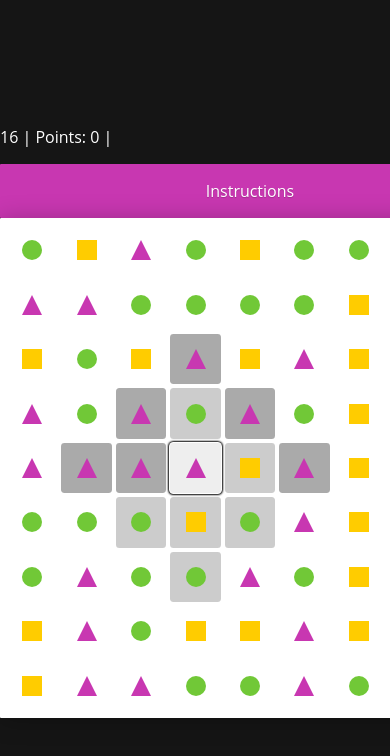
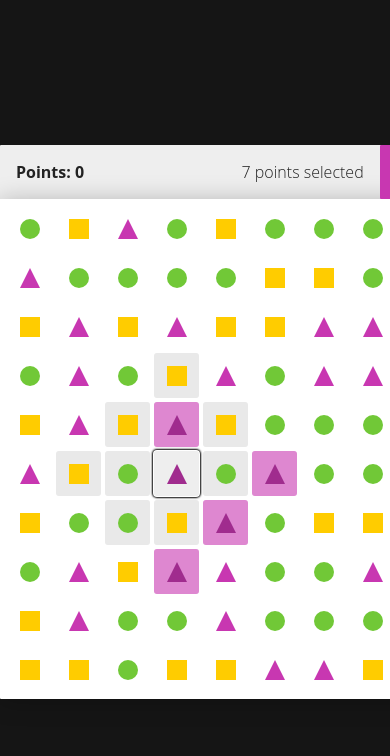
Before and after one commit to oal/LudumDare35, a plain HTML site: page index.html in a window 390 px wide. Both pictures are taken after a click on the link "Start game". Shown: the top 756 px of the page. Drawn offline with Linux system fonts and the light colour scheme.

Commit message:
SASS for styling and some visual tweaks.

```diff
--- /dev/null
+++ b/css/game.scss
@@ -0,0 +1,226 @@
+$square: #FFCC00;
+$triangle: #C837B1;
+$circle: #71C837;
+
+$squareLight: lighten($square, 20%);
+$triangleLight: lighten($triangle, 20%);
+$circleLight: lighten($circle, 20%);
+
+$squareDark: darken($square, 10%);
+$triangleDark: darken($triangle, 10%);
+$circleDark: darken($circle, 10%);
+
+* {
+  -webkit-box-sizing: border-box;
+  -moz-box-sizing: border-box;
+  box-sizing: border-box;
+}
+
+html, body {
+  height: 100%;
+  margin: 0;
+  padding: 0;
+}
+
+body {
+  display: flex;
+  font-family: 'Open Sans', sans-serif;
+  background-color: #151515;
+  overflow: hidden;
+}
+
+.instructions {
+  background-color: #fff;
+  position: absolute;
+  top: 0;
+  left: 0;
+  right: 0;
+  bottom: 0;
+  padding: 2rem;
+  z-index: 999;
+}
+
+.instruction-text {
+  max-width: 800px;
+  margin: 0 auto;
+  display: flex;
+}
+
+.instruction-col {
+  padding: 0 2rem;
+}
+
+table {
+  border-collapse: collapse;
+  font-size: 80%;
+}
+
+table td, table th {
+  border: 1px solid #ccc;
+  padding: 0.5rem;
+}
+
+.btn {
+  background-color: #C837B1;
+  color: #fff;
+  border: 0;
+  border-radius: 1px;
+  text-shadow: 0 1px 1px rgba(0, 0, 0, 0.2);
+  display: block;
+  text-align: center;
+  margin: 1rem 0 0 0;
+  padding: 1rem;
+  cursor: pointer;
+}
+
+#game {
+  margin: auto;
+}
+
+.menu-gui {
+  background-color: #fff;
+  padding: 2rem;
+}
+
+.info {
+  background-color: #eee;
+  color: #222;
+  display: flex;
+  border-radius: 1px 1px 0 0;
+
+  .points-total {
+    flex: 1 0 10%;
+    margin: auto;
+    font-weight: bold;
+    padding: 0 1rem;
+  }
+
+  .points-selected {
+    flex: 1 0 30%;
+    margin: auto;
+    font-weight: lighter;
+    padding: 0 1rem;
+    text-align: right;
+  }
+
+  .buttons {
+    flex: 0 1 auto;
+
+    .btn {
+      margin-top: 0;
+    }
+  }
+}
+
+.board {
+  display: flex;
+  flex-wrap: wrap;
+  width: 500px;
+  height: 500px;
+  background-color: #fff;
+  padding: 5px;
+  box-shadow: 0 2px 25px rgba(0, 0, 0, 0.25);
+  border-radius: 0 0 1px 1px;
+}
+
+.tile {
+  background-clip: content-box;
+  display: flex;
+  flex: 1 0 auto;
+  border-radius: 10%;
+  border: 2px solid transparent;
+
+  transition: background 0.5s;
+
+  &.highlight {
+    background-color: #e9e9e9;
+    box-shadow: 0 !important;
+  }
+
+  &.active {
+    background-color: #aaa;
+  }
+
+  &.active.highlight {
+    background-color: #eee;
+    box-shadow: 0 0 2px #000;
+  }
+
+  &.locked {
+    animation: tile-lock 0.5s;
+    animation-fill-mode: forwards;
+  }
+
+  span {
+    display: block;
+    margin: auto;
+  }
+}
+
+.shape-0 {
+  span {
+    background-color: $square;
+    width: 20px;
+    height: 20px;
+  }
+
+  &.active {
+    background-color: $squareLight;
+
+    span {
+      background-color: $squareDark;
+    }
+  }
+}
+
+.shape-1 {
+  span {
+    border-bottom: 20px solid $triangle;
+    border-left: 10px solid transparent;
+    border-right: 10px solid transparent;
+  }
+
+  &.active {
+    background-color: $triangleLight;
+
+    span {
+      border-bottom-color: $triangleDark;
+    }
+  }
+}
+
+.shape-2 {
+  span {
+    background-color: $circle;
+    width: 20px;
+    height: 20px;
+    border-radius: 100%;
+  }
+
+  &.active {
+    background-color: $circleLight;
+
+    span {
+      background-color: $circleDark;
+    }
+  }
+}
+
+@keyframes tile-lock {
+  0% {
+    opacity: 1;
+  }
+  50% {
+    transform: scale(15, 15);
+    background-color: transparent;
+    position: relative;
+    z-index: 10;
+
+    opacity: 0.4;
+  }
+  100% {
+    position: static;
+    opacity: 0.15;
+    transform: scale(1, 1);
+  }
+}
--- a/index.html
+++ b/index.html
@@ -3,164 +3,7 @@
 
 <head>
     <title>LudumDare 35</title>
-    <style>
-        * {
-            -webkit-box-sizing: border-box;
-            -moz-box-sizing: border-box;
-            box-sizing: border-box;
-        }
-
-        html, body {
-            height: 100%;
-            margin: 0;
-            padding: 0;
-        }
-
-        body {
-            display: flex;
-            font-family: 'Open Sans', sans-serif;
-            background-color: #151515;
-        }
-
-        .instructions {
-            background-color: #fff;
-            position: absolute;
-            top: 0;
-            left: 0;
-            right: 0;
-            bottom: 0;
-            padding: 2rem;
-        }
-
-        .instruction-text {
-            max-width: 800px;
-            margin: 0 auto;
-            display: flex;
-        }
-
-        .instruction-col {
-            padding: 0 2rem;
-        }
-
-        table {
-            border-collapse: collapse;
-            font-size: 80%;
-        }
-
-        table td, table th {
-            border: 1px solid #ccc;
-            padding: 0.5rem;
-        }
-
-        .btn {
-            background-color: #C837B1;
-            color: #fff;
-            border: 0;
-            border-radius: 1px;
-            text-shadow: 0 1px 1px rgba(0, 0, 0, 0.2);
-            display: block;
-            text-align: center;
-            margin: 1rem 0 0 0;
-            padding: 1rem;
-            cursor: pointer;
-        }
-
-        #game {
-            margin: auto;
-        }
-
-        .menu-gui {
-            background-color: #fff;
-            padding: 2rem;
-        }
-
-        .info {
-            color: #fff;
-        }
-
-        .board {
-            display: flex;
-            flex-wrap: wrap;
-            width: 500px;
-            height: 500px;
-            background-color: #fff;
-            padding: 5px;
-            box-shadow: 0 2px 25px rgba(0, 0, 0, 0.25);
-            border-radius: 1px;
-        }
-
-        .tile {
-            background-clip: content-box;
-            display: flex;
-            flex: 1 0 auto;
-            border-radius: 10%;
-            border: 2px solid transparent;
-
-            transition: background 0.5s;
-        }
-
-        .tile.highlight {
-            background-color: #ccc;
-            box-shadow: 0 !important;
-        }
-
-        .tile.active {
-            background-color: #aaa;
-        }
-
-        .tile.active.highlight {
-            background-color: #eee;
-            box-shadow: 0 0 2px #000;
-        }
-
-        .tile.locked {
-            animation: tile-lock 0.5s;
-            animation-fill-mode: forwards;
-        }
-
-        .tile span {
-            display: block;
-            margin: auto;
-        }
-
-        .shape-0 {
-            background-color: #FFCC00;
-            width: 20px;
-            height: 20px;
-        }
-
-        .shape-1 {
-            border-bottom: 20px solid #C837B1;
-            border-left: 10px solid transparent;
-            border-right: 10px solid transparent;
-        }
-
-        .shape-2 {
-            background-color: #71C837;
-            width: 20px;
-            height: 20px;
-            border-radius: 100%;
-        }
-
-        @keyframes tile-lock {
-            0% {
-            }
-            50% {
-                transform: scale(5, 5);
-                background-color: transparent;
-                position: relative;
-                z-index: 10;
-            }
-            99% {
-                transform: scale(1, 1);
-                opacity: 1;
-            }
-            100% {
-                position: static;
-                opacity: 0.25;
-            }
-        }
-    </style>
+    <link rel="stylesheet" href="css/game.css">
 </head>
 
 <body>
@@ -217,18 +60,20 @@
 
     <div class="game-gui" v-if="tiles.length > 0">
         <div class="info">
-            <span>{{activePoints}}</span> |
-            <span>Points: {{points}}</span> |
-            <a class="btn" @click="toggleInstructions()">Instructions</a>
+            <div class="points-total">Points: {{points}}</div>
+            <div class="points-selected">{{activePoints}} points selected</div>
+            <div class="buttons">
+                <a class="btn" @click="toggleInstructions()">Instructions</a>
+            </div>
         </div>
         <div class="board">
             <div v-for="tile in tiles"
-                 class="tile"
+                 class="tile shape-{{tile.shape}}"
                  v-bind:class="{'highlight': tile.highlight, 'active': tile.active, 'locked': tile.locked}"
                  v-bind:style="{flexBasis: 100/levelSize + '%'}"
                  @mouseover="highlightFrom(tile.index)"
                  @click="playMove(tile.index)">
-                <span v-bind:class="'shape-'+tile.shape"></span>
+                <span></span>
             </div>
         </div>
     </div>
--- a/js/game.js
+++ b/js/game.js
@@ -37,7 +37,7 @@
         el: '#game',
         data: {
             instructions: false,
-            levelSize: 9,
+            levelSize: 10,
             points: 0,
             tiles: []
         },
```
Also changed, not shown: css/game.css (added), 1 other file.
